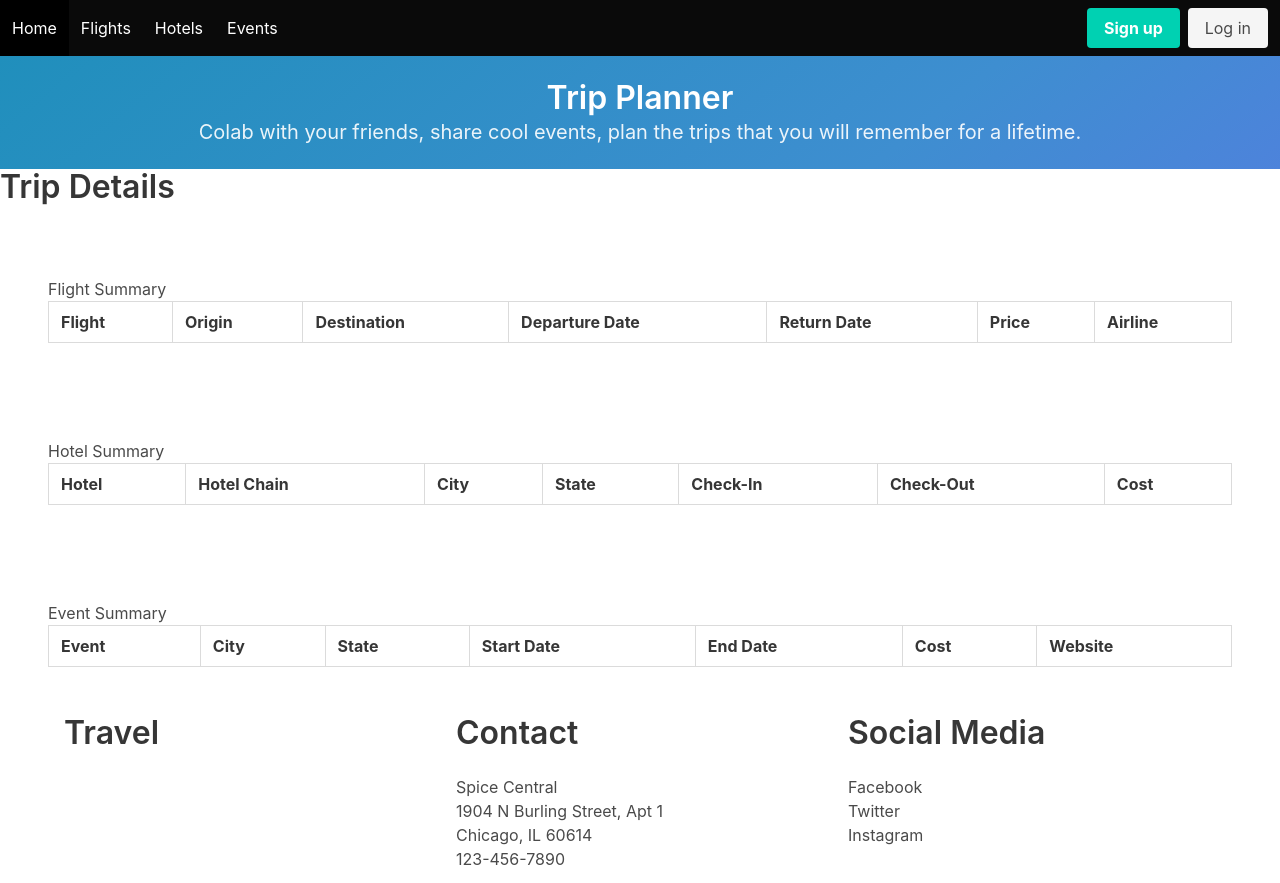
After one commit to afitzer/GTM, a Django app: template earnings/templates/earnings/trip_detail.html in a window 1280 px wide. The commit adds this page. Run offline with Django 4.2, Linux system fonts and the light colour scheme; the template is opened without the code that fills it, so the values that code supplies are empty.

Commit message:
good stuff

```diff
--- a/earnings/templates/earnings/events.html
+++ b/earnings/templates/earnings/events.html
@@ -30,6 +30,7 @@
                     <td>{{ event.website }}</td>
                 </tr>
                 {% endfor %}
+            </tbody>
         </table>
     </div>
 </section>
--- a/earnings/templates/earnings/flights.html
+++ b/earnings/templates/earnings/flights.html
@@ -30,6 +30,7 @@
                     <td>{{ flight.airline }}</td>
                 </tr>
                 {% endfor %}
+            </tbody>
         </table>
     </div>
 </section>
--- a/earnings/templates/earnings/hotels.html
+++ b/earnings/templates/earnings/hotels.html
@@ -30,6 +30,7 @@
                     <td>{{ hotel.cost }}</td>
                 </tr>
                 {% endfor %}
+            </tbody>
         </table>
     </div>
 </section>
--- a/earnings/templates/earnings/index.html
+++ b/earnings/templates/earnings/index.html
@@ -1,9 +1,6 @@
 {% extends 'base/base.html' %}
 
 {% block content %}
-<section class="section">
-    <a href="{% url 'earnings:trip_create' %}" class="button is-primary">Create New Trip</a>
-</section>
 <section class="section">
     <div class="table-container">
         <table class="table is-bordered is-hoverable is-fullwidth">
@@ -17,11 +14,12 @@
             <tbody>
                 {% for trip in object_list %}
                 <tr>
-                    <td><a href="#">{{ trip.name }}</a></td>
+                    <td><a href="{% url 'earnings:trip_detail' trip.id %}">{{ trip.name }}</a></td>
                     <td>{{ trip.start_date }}</td>
                     <td>{{ trip.end_date }}</td>
                 </tr>
                 {% endfor %}
+            </tbody>
         </table>
     </div>
 </section>
--- /dev/null
+++ b/earnings/templates/earnings/trip_detail.html
@@ -0,0 +1,98 @@
+{% extends 'base/base.html' %}
+
+{% block content %}
+<h3 class="title">Trip Details</h3>
+<section class="section">
+    <h5 class="sub_title">Flight Summary</h3>
+    <div class="table-container">
+        <table class="table is-bordered is-hoverable is-fullwidth">
+            <thead>
+                <tr>
+                    <th>Flight</th>
+                    <th>Origin</th>
+                    <th>Destination</th>
+                    <th>Departure Date</th>
+                    <th>Return Date</th>
+                    <th>Price</th>
+                    <th>Airline</th>
+                </tr>
+            </thead>
+            <tbody>
+                {% for flight in flights %}
+                <tr>
+                    <td>{{ flight.name }}</td>
+                    <td>{{ flight.origin }}</td>
+                    <td>{{ flight.destination }}</td>
+                    <td>{{ flight.start_date }}</td>
+                    <td>{{ flight.end_date }}</td>
+                    <td>{{ flight.cost }}</td>
+                    <td>{{ flight.airline }}</td>
+                </tr>
+                {% endfor %}
+            </tbody>
+        </table>
+    </div>
+</section>
+<section class="section">
+    <h5 class="sub_title">Hotel Summary</h3>
+    <div class="table-container">
+        <table class="table is-bordered is-hoverable is-fullwidth">
+            <thead>
+                <tr>
+                    <th>Hotel</th>
+                    <th>Hotel Chain</th>
+                    <th>City</th>
+                    <th>State</th>
+                    <th>Check-In</th>
+                    <th>Check-Out</th>
+                    <th>Cost</th>
+                </tr>
+            </thead>
+            <tbody>
+                {% for hotel in hotels %}
+                <tr>
+                    <td>{{ hotel.name }}</td>
+                    <td>{{ hotel.hotel_chain }}</td>
+                    <td>{{ hotel.city }}</td>
+                    <td>{{ hotel.state }}</td>
+                    <td>{{ hotel.start_date }}</td>
+                    <td>{{ hotel.end_date }}</td>
+                    <td>{{ hotel.cost }}</td>
+                </tr>
+                {% endfor %}
+            </tbody>
+        </table>
+    </div>
+</section>
+<section class="section">
+    <h5 class="sub_title">Event Summary</h3>
+    <div class="table-container">
+        <table class="table is-bordered is-hoverable is-fullwidth">
+            <thead>
+                <tr>
+                    <th>Event</th>
+                    <th>City</th>
+                    <th>State</th>
+                    <th>Start Date</th>
+                    <th>End Date</th>
+                    <th>Cost</th>
+                    <th>Website</th>
+                </tr>
+            </thead>
+            <tbody>
+                {% for event in events %}
+                <tr>
+                    <td>{{ event.name }}</td>
+                    <td>{{ event.city }}</td>
+                    <td>{{ event.state }}</td>
+                    <td>{{ event.start_date }}</td>
+                    <td>{{ event.end_date }}</td>
+                    <td>{{ event.cost }}</td>
+                    <td>{{ event.website }}</td>
+                </tr>
+                {% endfor %}
+            </tbody>
+        </table>
+    </div>
+</section>
+{% endblock content %}
--- a/earnings/urls.py
+++ b/earnings/urls.py
@@ -1,10 +1,10 @@
 from django.urls import path
-from earnings.views import TripListView, FlightListView, EventListView, HotelListView, TripCreateView, FlightCreateView, HotelCreateView, EventCreateView
+from earnings.views import TripListView, FlightListView, EventListView, HotelListView, TripCreateView, FlightCreateView, HotelCreateView, EventCreateView, TripDetailView
 
 app_name = "earnings"
 
 urlpatterns = [
-    path('trips/', TripListView.as_view(), name='index'),
+    path('', TripListView.as_view(), name='index'),
     path('flights/', FlightListView.as_view(), name='flights'),
     path('hotels/', HotelListView.as_view(), name='hotels'),
     path('events/', EventListView.as_view(), name='events'),
@@ -12,4 +12,5 @@ urlpatterns = [
     path('flights/create/', FlightCreateView.as_view(), name='flight_create'),
     path('hotels/create/', HotelCreateView.as_view(), name='hotel_create'),
     path('events/create/', EventCreateView.as_view(), name='event_create'),
+    path('trips/<int:pk>/', TripDetailView.as_view(), name='trip_detail'),
 ]
```
Also changed, not shown: earnings/views.py (+12 -1 lines).
